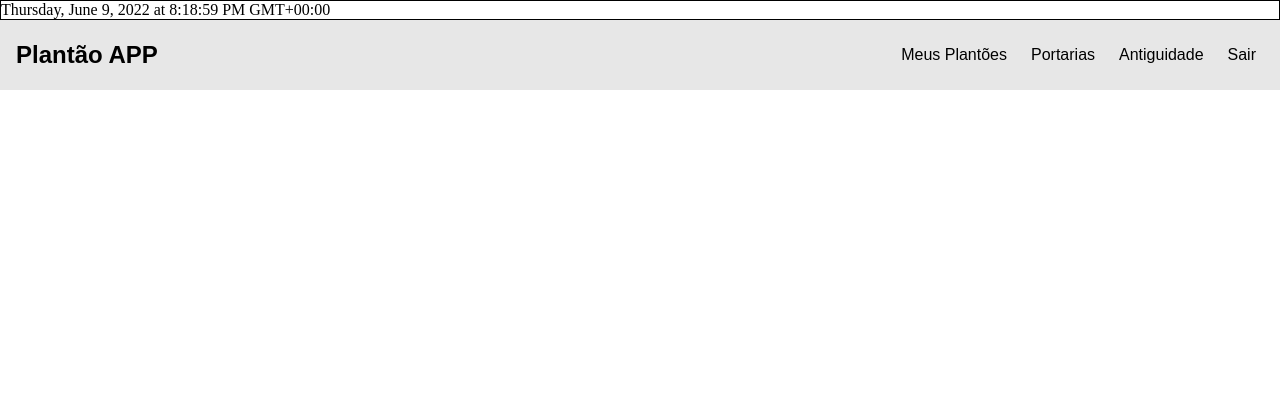
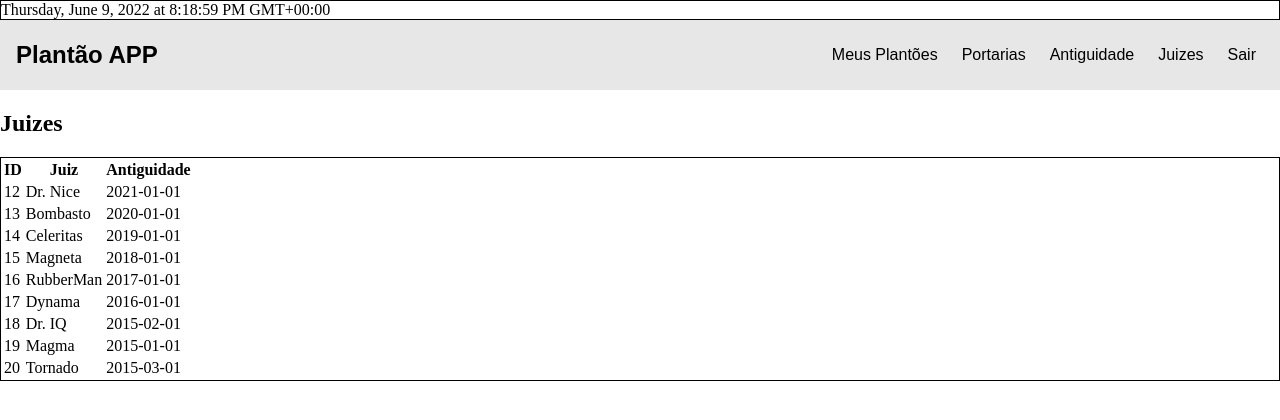
Before and after one commit to mistermagson/plantao-app, an Angular app: page /juizes in a window 1280 px wide. Before the commit this address led to /. Shown: the top 420 px of the page. Built offline with nearby package versions, Linux system fonts and the light colour scheme.

Commit message:
Adiciona Componente Lista Juizes|mock.juizes.ts

```diff
--- /dev/null
+++ b/src/app/antiguidade/antiguidade.component.html
@@ -0,0 +1 @@
+<h2>Lista de Juizes por Antiguidade</h2>
--- /dev/null
+++ b/src/app/antiguidade/antiguidade.component.ts
@@ -0,0 +1,15 @@
+import { Component, OnInit } from '@angular/core';
+
+@Component({
+  selector: 'app-antiguidade',
+  templateUrl: './antiguidade.component.html',
+  styleUrls: ['./antiguidade.component.sass']
+})
+export class AntiguidadeComponent implements OnInit {
+
+  constructor() { }
+
+  ngOnInit(): void {
+  }
+
+}
--- a/src/app/app-routing.module.ts
+++ b/src/app/app-routing.module.ts
@@ -1,7 +1,18 @@
 import { NgModule } from '@angular/core';
 import { RouterModule, Routes } from '@angular/router';
+import {AntiguidadeComponent} from "./antiguidade/antiguidade.component";
+import {JuizesComponent} from "./juizes/juizes.component";
 
-const routes: Routes = [];
+const routes: Routes = [
+  {
+    path: 'antiguidade',
+    component: AntiguidadeComponent
+  },
+  {
+    path: 'juizes',
+    component: JuizesComponent
+  }
+];
 
 @NgModule({
   imports: [RouterModule.forRoot(routes)],
--- a/src/app/app.component.html
+++ b/src/app/app.component.html
@@ -8,8 +8,11 @@
       <ul id="menu" class="menu">
         <li><a href="#">Meus Plantões</a></li>
         <li><a href="#">Portarias</a></li>
-        <li><a href="#">Antiguidade</a></li>
+        <li><a routerLink="antiguidade"  routerLinkActive="active" ariaCurrentWhenActive="page">Antiguidade</a></li>
+        <li><a routerLink="juizes"  routerLinkActive="active" ariaCurrentWhenActive="page">Juizes</a></li>
         <li><a href="#">Sair</a></li>
       </ul>
     </nav>
 </header>
+
+<router-outlet></router-outlet>
--- /dev/null
+++ b/src/app/juiz.ts
@@ -0,0 +1,5 @@
+export interface Juiz {
+  id: number;
+  nome: string;
+  dataAntiguidade: string;
+}
--- /dev/null
+++ b/src/app/juizes/juizes.component.html
@@ -0,0 +1,16 @@
+<h2>Juizes</h2>
+
+<table class="tabela">
+  <thead>
+  <th>ID</th>
+  <th>Juiz</th>
+  <th>Antiguidade</th>
+  </thead>
+  <tbody>
+  <tr *ngFor="let juiz of juizes">
+    <td>{{juiz.id}}</td>
+    <td>{{juiz.nome}}</td>
+    <td>{{juiz.dataAntiguidade}}</td>
+  </tr>
+  </tbody>
+</table>
--- /dev/null
+++ b/src/app/juizes/juizes.component.ts
@@ -0,0 +1,18 @@
+import { Component, OnInit } from '@angular/core';
+import { JUIZES } from "../mock-juizes";
+
+@Component({
+  selector: 'app-juizes',
+  templateUrl: './juizes.component.html',
+  styleUrls: ['./juizes.component.sass']
+})
+export class JuizesComponent implements OnInit {
+
+  juizes = JUIZES;
+
+  constructor() { }
+
+  ngOnInit(): void {
+  }
+
+}
--- /dev/null
+++ b/src/app/mock-juizes.ts
@@ -0,0 +1,13 @@
+import { Juiz } from "./juiz";
+
+export const JUIZES: Juiz[] = [
+  { id: 12, nome: 'Dr. Nice' , dataAntiguidade:'2021-01-01'},
+  { id: 13, nome: 'Bombasto', dataAntiguidade:'2020-01-01'},
+  { id: 14, nome: 'Celeritas' , dataAntiguidade:'2019-01-01'},
+  { id: 15, nome: 'Magneta' , dataAntiguidade:'2018-01-01'},
+  { id: 16, nome: 'RubberMan' , dataAntiguidade:'2017-01-01'},
+  { id: 17, nome: 'Dynama', dataAntiguidade:'2016-01-01'},
+  { id: 18, nome: 'Dr. IQ' , dataAntiguidade:'2015-02-01'},
+  { id: 19, nome: 'Magma' , dataAntiguidade:'2015-01-01'},
+  { id: 20, nome: 'Tornado', dataAntiguidade:'2015-03-01'}
+];
--- a/src/styles.sass
+++ b/src/styles.sass
@@ -35,6 +35,9 @@ a
   border: 1px solid black
   display: block
 
+.tabela
+  border: 1px solid black
+  display: block
 
 #btn-mobile
   display: none
```
Also changed, not shown: src/app/app.module.ts (+5 -2 lines), src/app/antiguidade/antiguidade.component.sass (added), src/app/juizes/juizes.component.sass (added), 2 other files (tests, documents, lock files or other folders).
